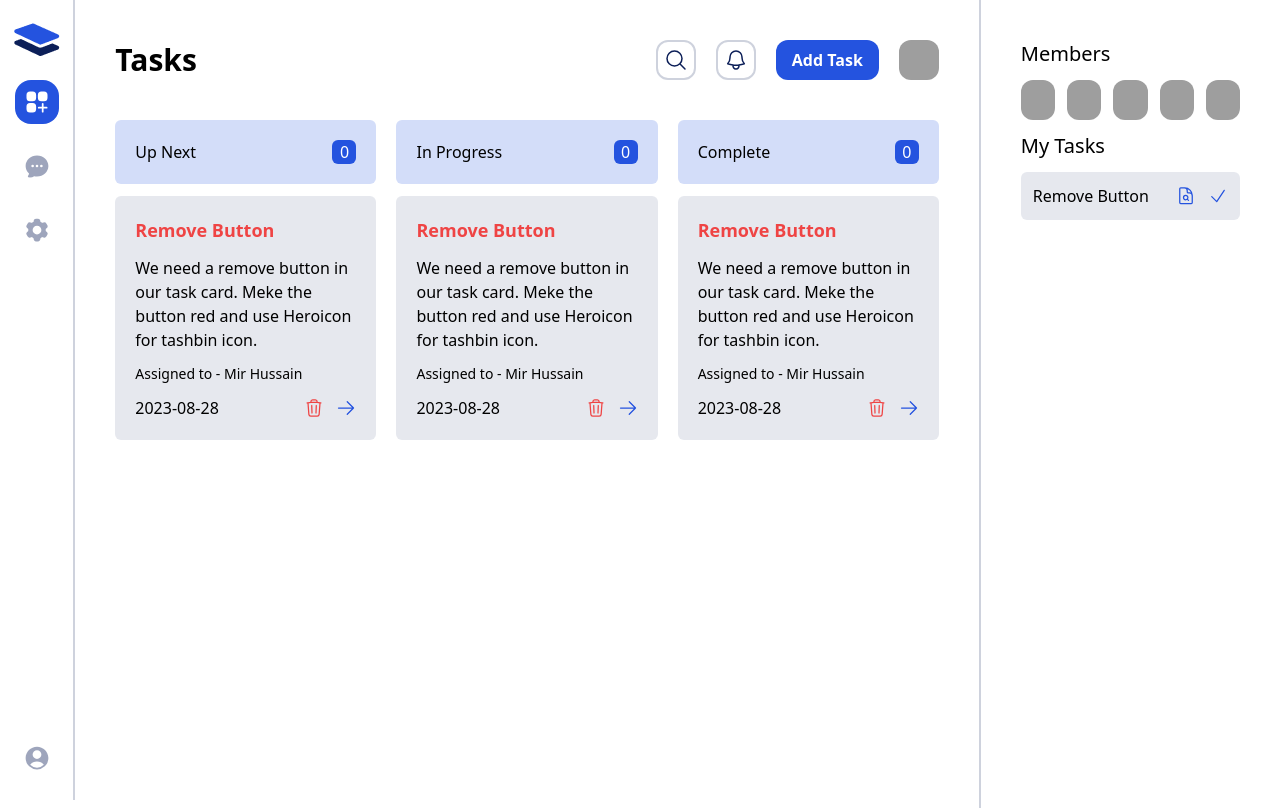
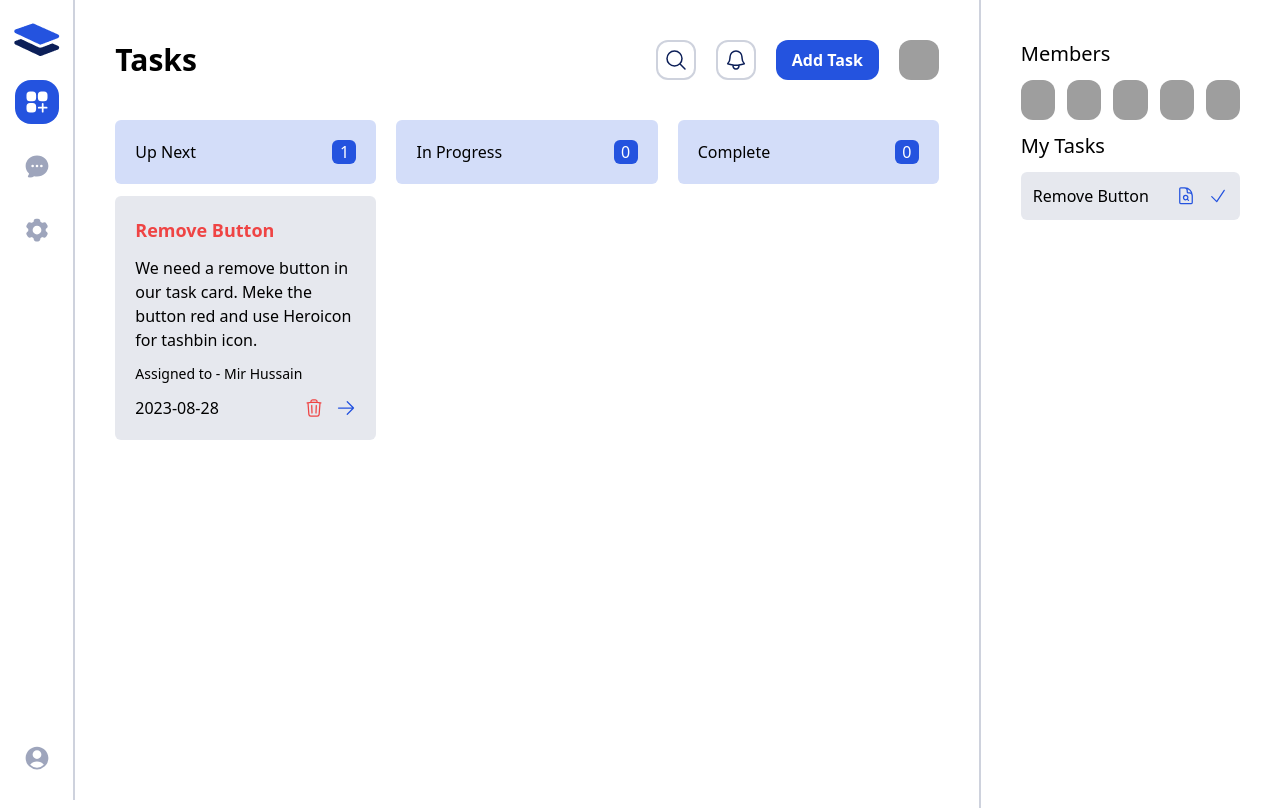
Before and after one commit to turzacse/Task_Master_With_Redux, a React (Vite) app: page / in a window 1280 px wide. Shown: the top 808 px of the page. Built offline with nearby package versions, Linux system fonts and the light colour scheme; grey boxes are pictures that could not be loaded.

Commit message:
Implement the crud operations

```diff
--- a/src/Redux/Features/Task/taskSlice.js
+++ b/src/Redux/Features/Task/taskSlice.js
@@ -32,11 +32,15 @@ const tasksSlice = createSlice({
                 });
             }
         },
-        removeTask: (state, payload) => {
-            state.tasks.filter((item) => item.id !== payload);
+        removeTask: (state, {payload}) => {
+            state.tasks = state.tasks.filter((item) => item.id !== payload);
+        },
+        updateStatus: (state, {payload}) => {
+            const target = state.tasks.find((item) => item.id === payload.id);
+            target.status = payload.status;
         }
     },
 });
 
-export const {addTask} = tasksSlice.actions;
+export const {addTask, removeTask, updateStatus} = tasksSlice.actions;
 export default tasksSlice.reducer;
--- a/src/components/tasks/TaskCard.jsx
+++ b/src/components/tasks/TaskCard.jsx
@@ -1,16 +1,14 @@
 import { ArrowRightIcon, TrashIcon } from '@heroicons/react/24/outline';
+import { useDispatch } from 'react-redux';
+import { removeTask, updateStatus } from '../../Redux/Features/Task/taskSlice';
 
 const TaskCard = ({task}) => {
-  // const task = {
-  //   id: 1,
-  //   status: 'pending',
-  //   title: 'Remove Button',
-  //   description:
-  //     'We need a remove button in our task card. Meke the button red and use Heroicon for tashbin icon.',
-  //   date: '2023-08-28',
-  //   assignedTo: 'Mir Hussain',
-  //   priority: 'high',
-  // };
+  const dispatch = useDispatch();
+
+  let updatedStatus;
+  if(task.status === 'pending') updatedStatus = 'running';
+  else if(task.status === 'running') updatedStatus = 'done';
+  else updatedStatus = 'archive';
 
   return (
     <div className="bg-secondary/10 rounded-md p-5">
@@ -32,10 +30,7 @@ const TaskCard = ({task}) => {
             <TrashIcon className="h-5 w-5 text-red-500" />
           </button>
           <button
-            onClick={() =>
-              dispatch(updateStatus({ id: task.id, status: updatedStatus }))
-            }
-            title="In progress"
+            onClick={ () => dispatch(updateStatus({id: task.id, status: updatedStatus}))}
           >
             <ArrowRightIcon className="h-5 w-5 text-primary" />
           </button>
--- a/src/pages/Tasks.jsx
+++ b/src/pages/Tasks.jsx
@@ -10,6 +10,10 @@ const Tasks = () => {
   const [isOpen, setIsOpen] = useState(false);
   const {tasks} = useSelector((state) => state.tasksSlice);
   console.log(tasks);
+
+  const pendingTasks = tasks.filter((item) => item.status === 'pending');
+  const runningTasks = tasks.filter((item) => item.status === 'running');
+  const doneTasks = tasks.filter((item) => item.status === 'done');
   return (
     <div className="h-screen grid grid-cols-12">
       <div className="col-span-9 px-10 pt-10">
@@ -43,12 +47,12 @@ const Tasks = () => {
             <div className="flex sticky top-0 justify-between bg-[#D3DDF9] p-5 rounded-md mb-3">
               <h1>Up Next</h1>
               <p className="bg-primary text-white w-6 h-6 grid place-content-center rounded-md">
-                0
+                {pendingTasks.length}
               </p>
             </div>
             <div className="space-y-3">
               {
-                tasks.map((item) => (
+                pendingTasks.map((item) => (
                   <TaskCard key={item.id} task={item} />
                 ))
               }
@@ -59,12 +63,12 @@ const Tasks = () => {
             <div className="flex sticky top-0 justify-between bg-[#D3DDF9] p-5 rounded-md mb-3">
               <h1>In Progress</h1>
               <p className="bg-primary text-white w-6 h-6 grid place-content-center rounded-md">
-                0
+                {runningTasks.length}
               </p>
             </div>
             <div className="space-y-3">
             {
-                tasks.map((item) => (
+                runningTasks.map((item) => (
                   <TaskCard key={item.id} task={item} />
                 ))
               }
@@ -74,12 +78,12 @@ const Tasks = () => {
             <div className="flex sticky top-0 justify-between bg-[#D3DDF9] p-5 rounded-md mb-3">
               <h1>Complete</h1>
               <p className="bg-primary text-white w-6 h-6 grid place-content-center rounded-md">
-                0
+                {doneTasks.length}
               </p>
             </div>
             <div className="space-y-3">
             {
-                tasks.map((item) => (
+                doneTasks.map((item) => (
                   <TaskCard key={item.id} task={item} />
                 ))
               }
```
